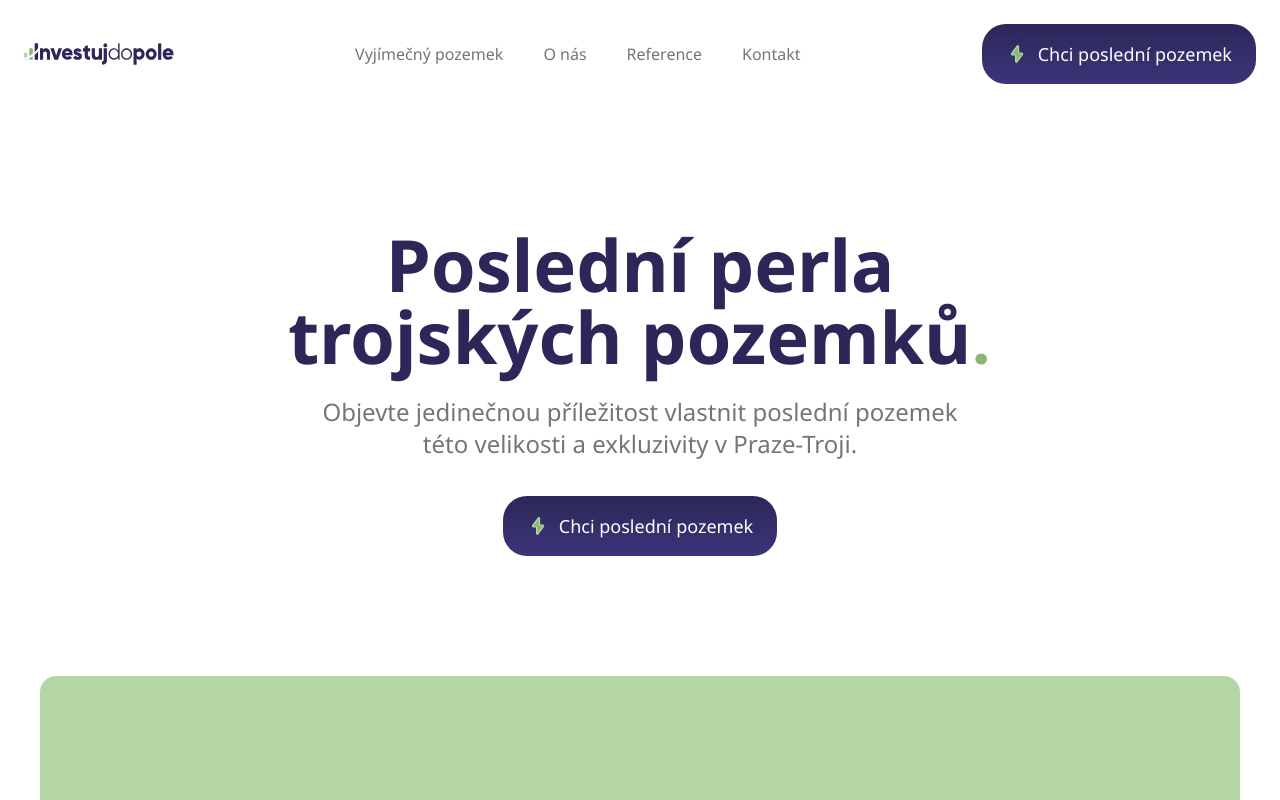
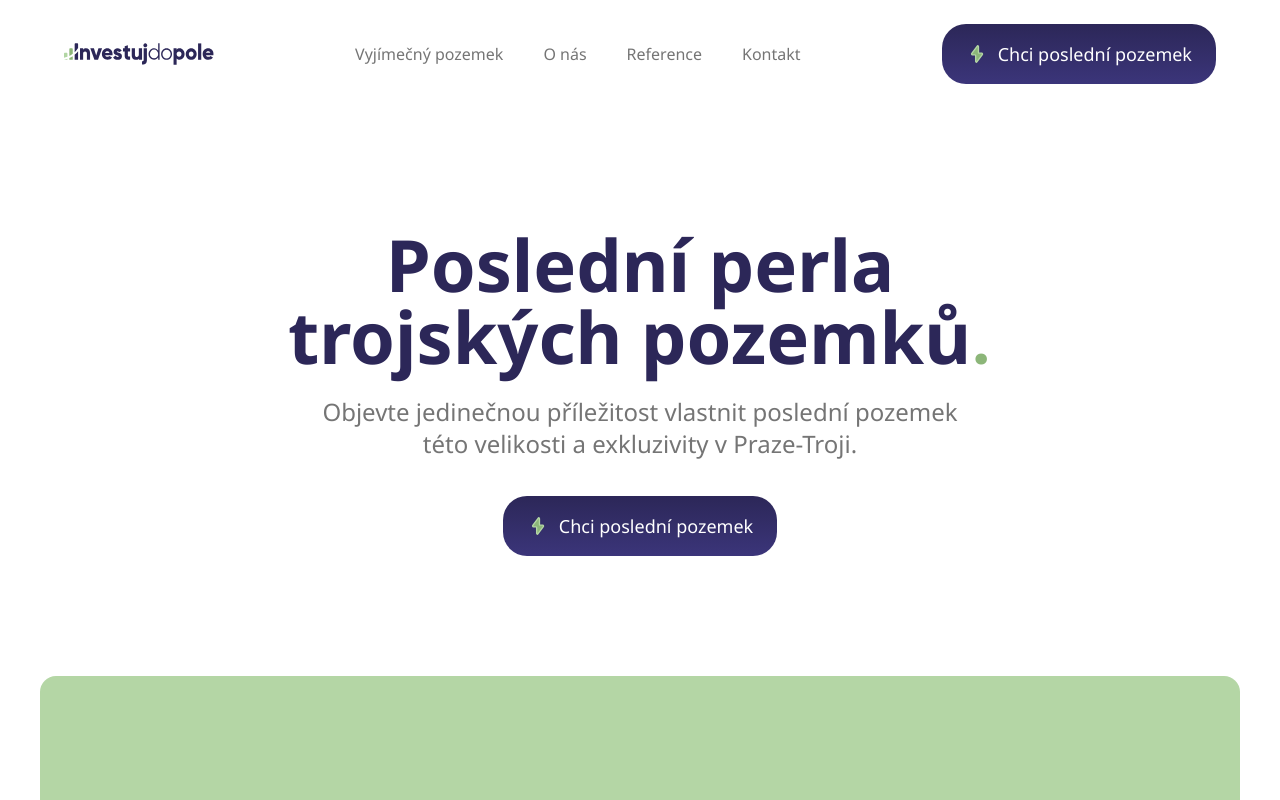
Before and after one commit to violinie/investujdopole2.1, a Next.js app: page / in a window 1280 px wide. Shown: the top 800 px of the page. Built offline with nearby package versions, Linux system fonts and the light colour scheme.

Commit message:
fix: header styles

```diff
--- a/src/app/page.tsx
+++ b/src/app/page.tsx
@@ -13,7 +13,7 @@ import Crow from "@/public/crow.svg";
 export default function Home() {
 	return (
 	<div className="flex flex-col gap-[120px]">
-		<header className="p-6 flex justify-between items-center">
+		<header className="p-6 w-[1200px] max-w-[1200px] mx-auto flex justify-between items-center">
 		<a href="https://www.investujdopole.cz/"><Image src={Logo} alt="Logo Investuj do pole" width={150} height={50} /></a>
 			<nav>
 				<ul className={"flex gap-10"}>
```
